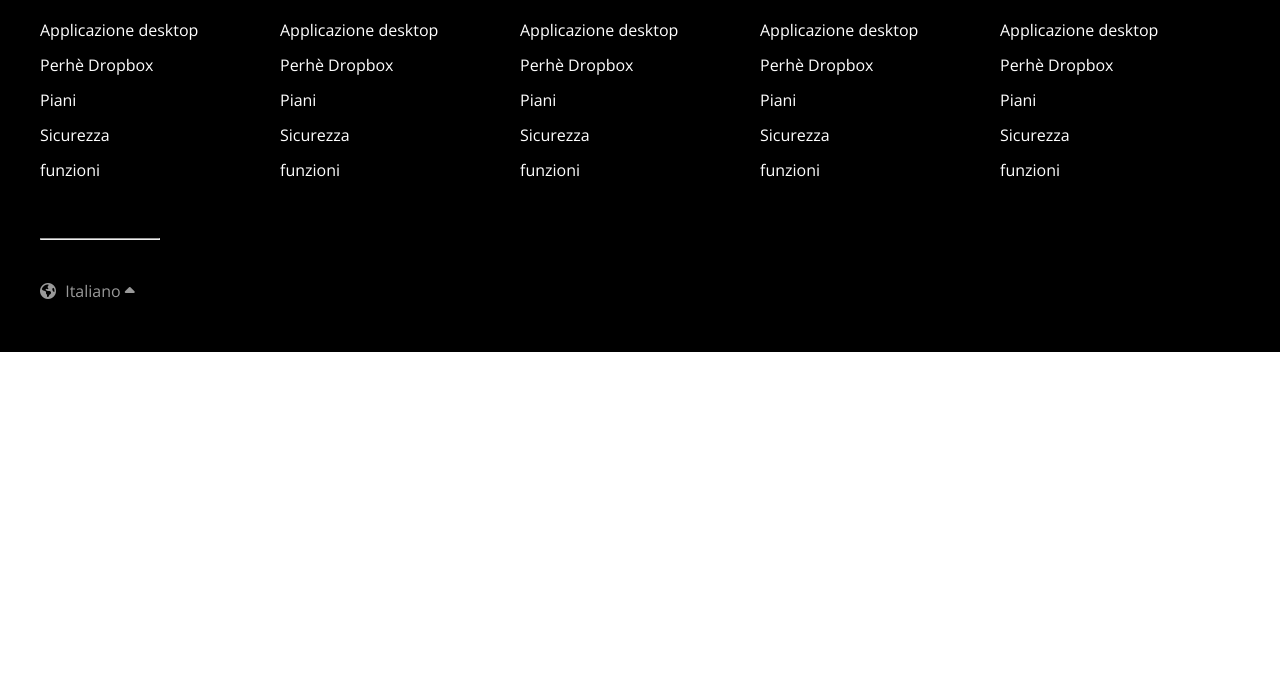
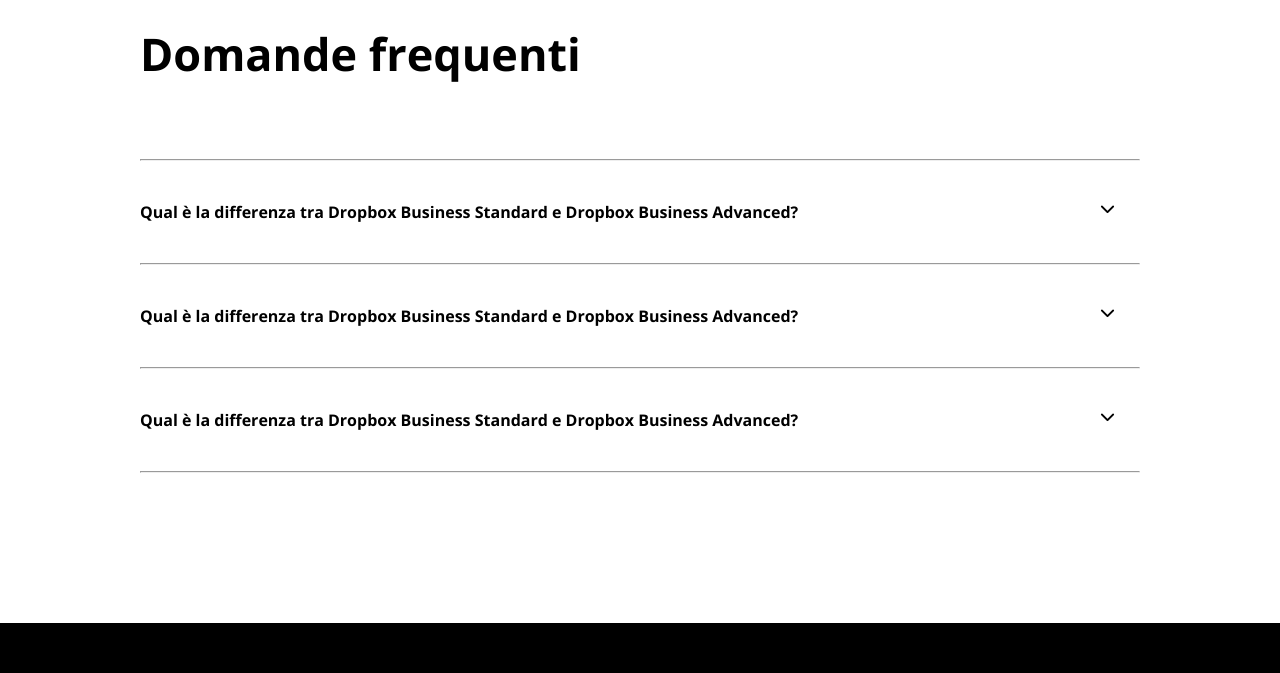
Before and after one commit to MartinelliFabio/htmlcss-dropbox, a plain HTML site: page index.html in a window 1280 px wide. Shown: the part 5756-6429 px from the top of the page. Before the commit the page ends 6108 px from the top, so only its background shows below. Drawn offline with nearby package versions, Linux system fonts and the light colour scheme.

Commit message:
create section FAQ

```diff
--- a/css/style.css
+++ b/css/style.css
@@ -420,7 +420,6 @@ h3 {
 
 .col-title {
     width: 65%;
-    font-size: 30px;
     color: var(--bg-2); /* usa lo stesso colore del bg n.2 */
 }
 
@@ -437,6 +436,27 @@ h3 {
     padding: 10px 50px;
     display: block;
     font-size: 15px;
+}
+
+.title-question {
+    padding-bottom: 35px;
+}
+
+#question hr {
+    margin: 40px 0;
+}
+
+#question div.d-flex {
+    justify-content: space-between;
+}
+
+#question div.d-flex i {
+    padding-right: 25px;
+    font-size: 15px;
+}
+
+#question div.d-flex p {
+    font-weight: bold;
 }
 
 /* ! Footer */
--- a/index.html
+++ b/index.html
@@ -277,6 +277,27 @@
                 </div>
             </div>
         </section>
+
+        <!-- Sezione domande più frequenti -->
+        <section id="question" class="container-small">
+            <div class="title-question">
+                <h2>Domande frequenti</h2>
+            </div>
+            <hr>
+            <div class="d-flex">
+                <p>Qual &egrave; la differenza tra Dropbox Business Standard e Dropbox Business Advanced?</p><i class="fa-solid fa-chevron-down"></i>
+            </div>
+            <hr>
+            <div class="d-flex">
+                <p>Qual &egrave; la differenza tra Dropbox Business Standard e Dropbox Business Advanced?</p><i class="fa-solid fa-chevron-down"></i>
+            </div>
+            <hr>
+            <div class="d-flex">
+                <p>Qual &egrave; la differenza tra Dropbox Business Standard e Dropbox Business Advanced?</p><i class="fa-solid fa-chevron-down"></i>
+            </div>
+            <hr>
+        </section>
+
     </main>
 
     <!-- Footer 100% nero -->
```
